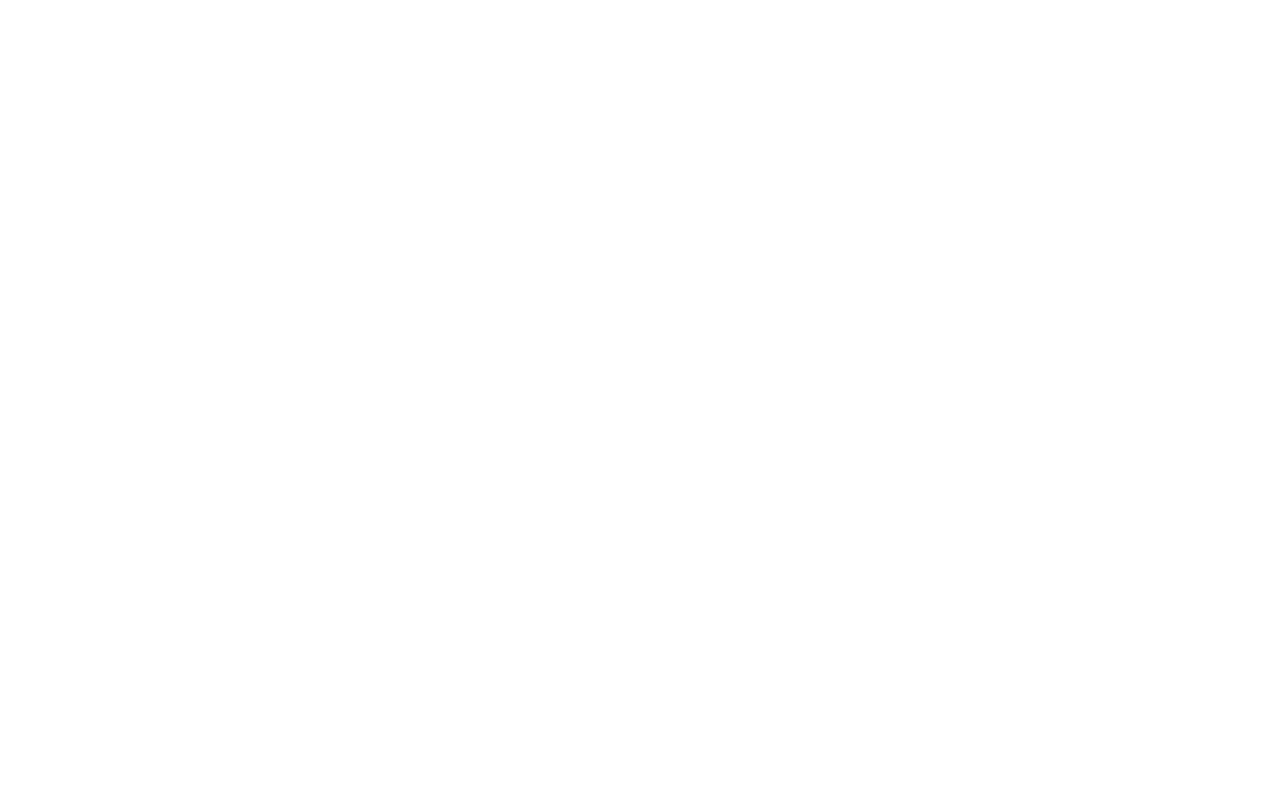
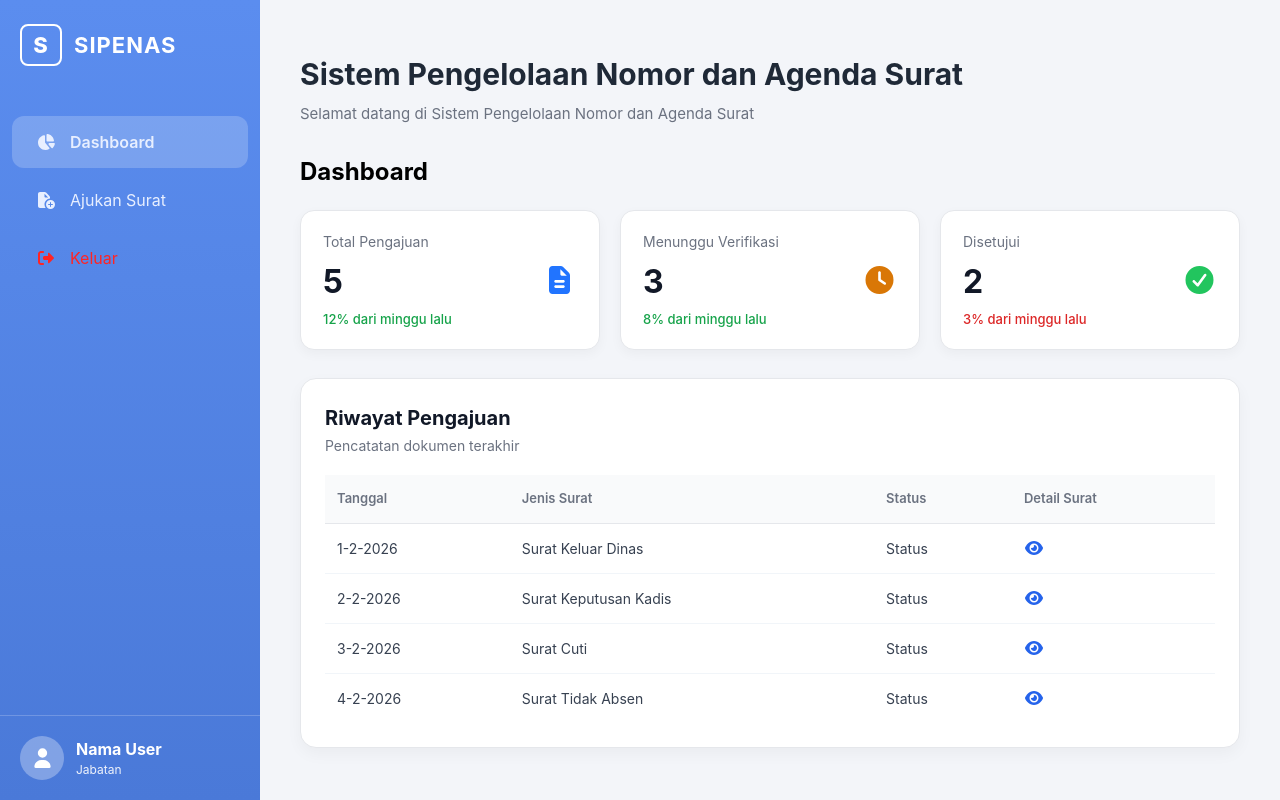
Before and after one commit to rapsz30/Sipenas---Sistem-Pengelolaan-Nomor-dan-Agenda-Surat, a React (Vite) app in the folder sipenas/: page /operator in a window 1280 px wide. Before the commit this address had no page. Built offline with nearby package versions, Linux system fonts and the light colour scheme.

Commit message:
Add Operator Dashboard Page

```diff
--- a/sipenas/src/App.tsx
+++ b/sipenas/src/App.tsx
@@ -5,8 +5,8 @@
 import ForgotUsername from "./pages/ForgotUsername/ForgotUsn";
 import Privacy from "./pages/Privacy/Privacy";
 import Help from "./pages/Help/Help";
+import DashboardOperator from "./pages/Operator/DashboardOperator";
 
-// Import CSS Global
 import "./App.css";
 
 function App() {
@@ -20,6 +20,7 @@
         </Route>
         <Route path="/help" element={<Help />} />
         <Route path="/privacy" element={<Privacy />} />
+        <Route path="/operator" element={<DashboardOperator />} />
       </Routes>
     </BrowserRouter>
   );
--- /dev/null
+++ b/sipenas/src/components/Sidebar/Sidebar.css
@@ -0,0 +1,104 @@
+.sidebar {
+  width: 260px;
+  height: 100vh;
+  background: linear-gradient(180deg, #5b8def, #4a79d8);
+  display: flex;
+  flex-direction: column;
+  position: fixed;
+  left: 0;
+  top: 0;
+  color: white;
+}
+
+.sidebar-logo {
+  padding: 24px 20px;
+  display: flex;
+  align-items: center;
+  gap: 12px;
+  font-weight: 700;
+  font-size: 22px;
+  letter-spacing: 1px;
+}
+
+.logo-box {
+  width: 38px;
+  height: 38px;
+  border: 2px solid #fff;
+  border-radius: 8px;
+  display: flex;
+  align-items: center;
+  justify-content: center;
+  font-weight: 800;
+}
+
+.sidebar-nav {
+  flex: 1;
+  padding-top: 20px;
+}
+
+.sidebar-link {
+  display: flex;
+  align-items: center;
+  gap: 14px;
+  padding: 14px 24px;
+  text-decoration: none;
+  color: #e8efff;
+  border-radius: 12px;
+  margin: 6px 12px;
+  transition: 0.2s;
+}
+
+.sidebar-link:hover {
+  background: rgba(255, 255, 255, 0.12);
+}
+
+.sidebar-link.active {
+  background: rgba(255, 255, 255, 0.2);
+  font-weight: 600;
+}
+
+.sidebar-footer {
+  padding: 20px;
+  border-top: 1px solid rgba(255,255,255,0.2);
+}
+
+.user-box {
+  display: flex;
+  align-items: center;
+  gap: 12px;
+}
+
+.user-avatar {
+  width: 44px;
+  height: 44px;
+  border-radius: 50%;
+  background: rgba(255,255,255,0.3);
+  display: flex;
+  align-items: center;
+  justify-content: center;
+  font-size: 20px;
+}
+
+.user-info span {
+  display: block;
+  font-size: 12px;
+  opacity: 0.9;
+}
+
+.logout-btn {
+  margin-top: 14px;
+  display: flex;
+  align-items: center;
+  gap: 10px;
+  color: #ffdddd;
+  text-decoration: none;
+  font-weight: 600;
+}
+
+.logout-link {
+  color: #FF2424 !important;
+}
+
+.logout-link:hover {
+  background: #6C8EEA;
+}
--- /dev/null
+++ b/sipenas/src/components/Sidebar/Sidebar.tsx
@@ -0,0 +1,59 @@
+import { Link, useLocation } from "react-router-dom";
+import "./Sidebar.css";
+import { FontAwesomeIcon } from "@fortawesome/react-fontawesome";
+import {
+  faChartPie,
+  faFileCirclePlus,
+  faRightFromBracket,
+  faUser
+} from "@fortawesome/free-solid-svg-icons";
+
+const Sidebar = () => {
+  const location = useLocation();
+
+  const menuItems = [
+    { name: "Dashboard", path: "/operator", icon: faChartPie },
+    { name: "Ajukan Surat", path: "/ajukan-surat", icon: faFileCirclePlus },
+  ];
+
+  return (
+    <div className="sidebar">
+      <div className="sidebar-logo">
+        <div className="logo-box">S</div>
+        SIPENAS
+      </div>
+
+      <nav className="sidebar-nav">
+        {menuItems.map((item) => (
+          <Link
+            key={item.path}
+            to={item.path}
+            className={`sidebar-link ${
+              location.pathname === item.path ? "active" : ""
+            }`}
+          >
+            <FontAwesomeIcon icon={item.icon} />
+            {item.name}
+          </Link>
+        ))}
+        <Link to="/" className="sidebar-link logout-link">
+          <FontAwesomeIcon icon={faRightFromBracket} />
+          Keluar
+        </Link>
+      </nav>
+      <div className="sidebar-footer">
+        <div className="user-box">
+          <div className="user-avatar">
+            <FontAwesomeIcon icon={faUser} />
+          </div>
+          <div className="user-info">
+            <strong>Nama User</strong>
+            <span>Jabatan</span>
+          </div>
+        </div>
+      </div>
+    </div>
+  );
+};
+
+export default Sidebar;
--- a/sipenas/src/pages/Login/Login.tsx
+++ b/sipenas/src/pages/Login/Login.tsx
@@ -1,14 +1,21 @@
-import { useState } from "react";
 import { Link } from "react-router-dom";
 import InputField from "../../components/InputField";
 import Button from "../../components/Button";
+import { useNavigate } from "react-router-dom";
 
 const Login = () => {
+  const navigate = useNavigate();
+  const handleLogin = (e:React.FormEvent) => {
+    e.preventDefault();
+    navigate('/operator');
+  };
+
+
   return (
     <>
       <h2 className="page-title">LOGIN AKUN</h2>
 
-      <form onSubmit={(e) => e.preventDefault()}>
+      <form onSubmit={handleLogin}>
         <InputField label="Nama Pengguna" placeholder="Nama Pengguna" />
 
         <div
--- /dev/null
+++ b/sipenas/src/pages/Operator/DashboardOperator.css
@@ -0,0 +1,143 @@
+.dashboard-layout {
+  display: flex;
+  background-color: #f3f5f9;
+  min-height: 100vh;
+}
+
+/* MAIN AREA */
+.dashboard-main {
+  flex: 1;
+  margin-left: 260px;
+  padding: 32px 40px;
+}
+
+/* TITLE */
+.dashboard-title {
+  font-size: 30px;
+  font-weight: 700;
+  margin-bottom: 6px;
+  color: #1f2937;
+}
+
+.dashboard-subtitle {
+  color: #6b7280;
+  margin-bottom: 28px;
+  font-size: 15px;
+}
+
+/* STATS */
+.stats-row {
+  display: flex;
+  gap: 20px;
+  margin-bottom: 28px;
+}
+
+.stat-card {
+  flex: 1;
+  background: #ffffff;
+  border-radius: 14px;
+  padding: 20px 22px;
+  border: 1px solid #e5e7eb;
+  box-shadow: 0 4px 12px rgba(0, 0, 0, 0.04);
+  display: flex;
+  justify-content: space-between;
+  align-items: center;
+}
+
+.stat-title {
+  font-size: 14px;
+  color: #6b7280;
+  margin-bottom: 6px;
+}
+
+.stat-number {
+  font-size: 32px;
+  font-weight: 700;
+  color: #111827;
+}
+
+.stat-change {
+  font-size: 13px;
+  margin-top: 4px;
+  font-weight: 500;
+}
+
+.stat-change.green {
+  color: #16a34a;
+}
+
+.stat-change.red {
+  color: #dc2626;
+}
+
+/* LARGE CARD (TABLE) */
+.large-card {
+  background: #ffffff;
+  border-radius: 16px;
+  padding: 24px;
+  border: 1px solid #e5e7eb;
+  box-shadow: 0 6px 16px rgba(0, 0, 0, 0.04);
+}
+
+.table-header {
+  margin-bottom: 18px;
+}
+
+.table-header h3 {
+  margin: 0;
+  font-size: 20px;
+  color: #111827;
+}
+
+.table-header span {
+  color: #6b7280;
+  font-size: 14px;
+}
+
+/* TABLE */
+.history-table {
+  width: 100%;
+  border-collapse: collapse;
+}
+
+.history-table thead {
+  background-color: #f9fafb;
+}
+
+.history-table th {
+  text-align: left;
+  padding: 14px 12px;
+  font-size: 13px;
+  color: #6b7280;
+  font-weight: 600;
+  border-bottom: 1px solid #e5e7eb;
+}
+
+.history-table td {
+  padding: 14px 12px;
+  font-size: 14px;
+  color: #374151;
+  border-bottom: 1px solid #f1f5f9;
+}
+
+.history-table tr:last-child td {
+  border-bottom: none;
+}
+
+.eye-btn {
+  color: #2563eb;
+  cursor: pointer;
+  font-size: 16px;
+}
+
+.stat-icon {
+  font-size: 28px;
+}
+
+.stat-change.green {
+  color: #16a34a;
+}
+
+.stat-change.red {
+  color: #dc2626;
+}
--- /dev/null
+++ b/sipenas/src/pages/Operator/DashboardOperator.tsx
@@ -0,0 +1,112 @@
+import Sidebar from "../../components/Sidebar/Sidebar";
+import "./DashboardOperator.css";
+import { FontAwesomeIcon } from "@fortawesome/react-fontawesome";
+import {
+  faEye,
+  faFileAlt,
+  faClock,
+  faCircleCheck,
+} from "@fortawesome/free-solid-svg-icons";
+
+const DashboardOperator = () => {
+  const stats = [
+    {
+      title: "Total Pengajuan",
+      value: 5,
+      change: "12% dari minggu lalu",
+      changeColor: "green",
+      iconColor: "#2174FF",
+      icon: faFileAlt,
+    },
+    {
+      title: "Menunggu Verifikasi",
+      value: 3,
+      change: "8% dari minggu lalu",
+      changeColor: "green",
+      iconColor: "#D97706",
+      icon: faClock,
+    },
+    {
+      title: "Disetujui",
+      value: 2,
+      change: "3% dari minggu lalu",
+      changeColor: "red",
+      iconColor: "#22c55e",
+      icon: faCircleCheck,
+    },
+  ];
+
+  const history = [
+    { tanggal: "1-2-2026", jenis: "Surat Keluar Dinas" },
+    { tanggal: "2-2-2026", jenis: "Surat Keputusan Kadis" },
+    { tanggal: "3-2-2026", jenis: "Surat Cuti" },
+    { tanggal: "4-2-2026", jenis: "Surat Tidak Absen" },
+  ];
+
+  return (
+    <div className="dashboard-layout">
+      <Sidebar />
+
+      <main className="dashboard-main">
+        <h1 className="dashboard-title">
+          Sistem Pengelolaan Nomor dan Agenda Surat
+        </h1>
+        <div className="dashboard-subtitle">
+          Selamat datang di Sistem Pengelolaan Nomor dan Agenda Surat
+        </div>
+
+        <h2>Dashboard</h2>
+
+        <div className="stats-row">
+          {stats.map((s, i) => (
+            <div key={i} className="stat-card">
+              <div>
+                <div className="stat-title">{s.title}</div>
+                <div className="stat-number">{s.value}</div>
+                <div className={`stat-change ${s.changeColor}`}>{s.change}</div>
+              </div>
+
+              <FontAwesomeIcon
+                icon={s.icon}
+                className="stat-icon"
+                style={{ color: s.iconColor }}
+              />
+            </div>
+          ))}
+        </div>
+
+        <div className="large-card">
+          <div className="table-header">
+            <h3>Riwayat Pengajuan</h3>
+            <span>Pencatatan dokumen terakhir</span>
+          </div>
+
+          <table className="history-table">
+            <thead>
+              <tr>
+                <th>Tanggal</th>
+                <th>Jenis Surat</th>
+                <th>Status</th>
+                <th>Detail Surat</th>
+              </tr>
+            </thead>
+            <tbody>
+              {history.map((item, idx) => (
+                <tr key={idx}>
+                  <td>{item.tanggal}</td>
+                  <td>{item.jenis}</td>
+                  <td>Status</td>
+                  <td>
+                    <FontAwesomeIcon icon={faEye} className="eye-btn" />
+                  </td>
+                </tr>
+              ))}
+            </tbody>
+          </table>
+        </div>
+      </main>
+    </div>
+  );
+};
+
+export default DashboardOperator;
```
